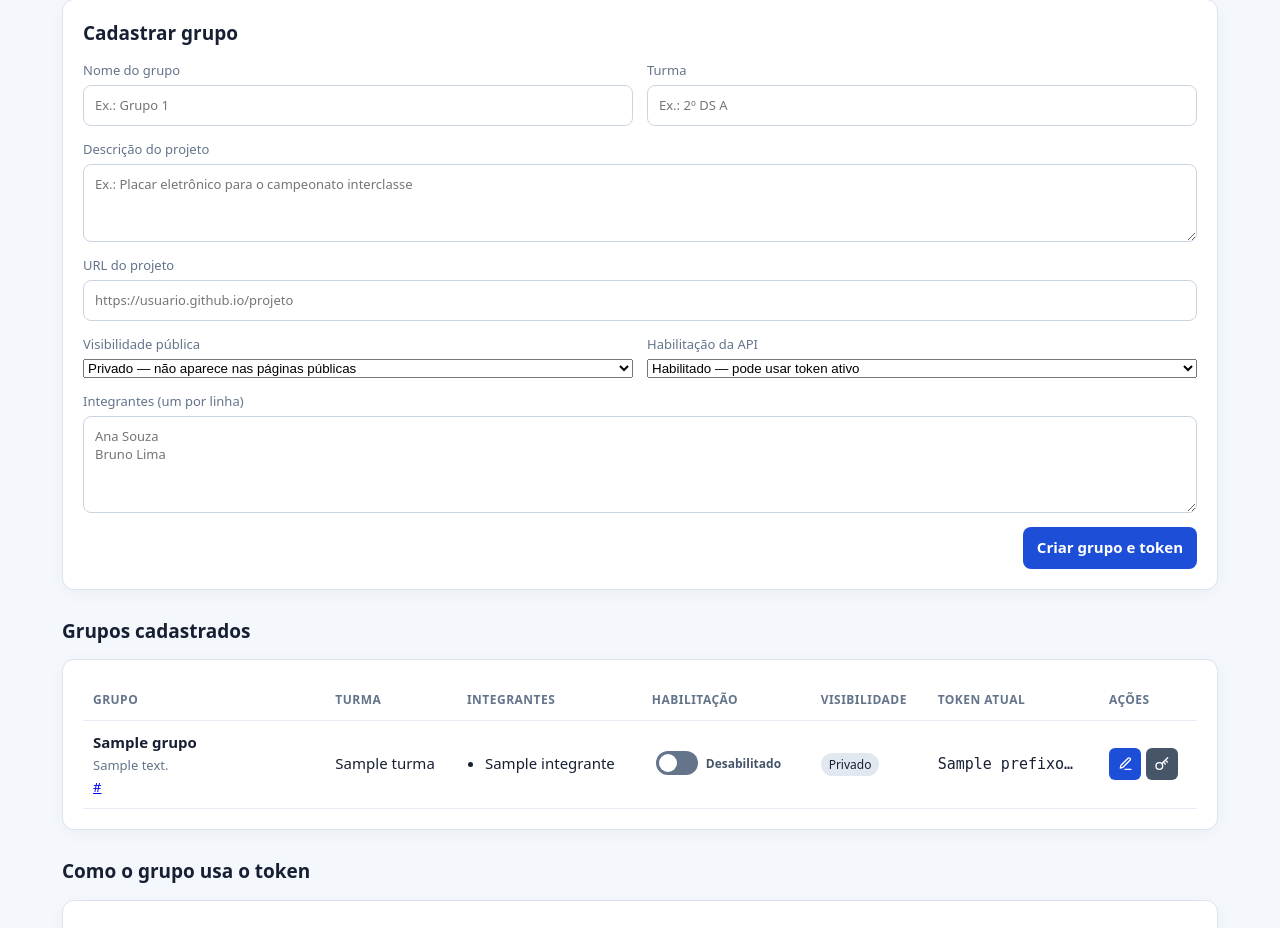
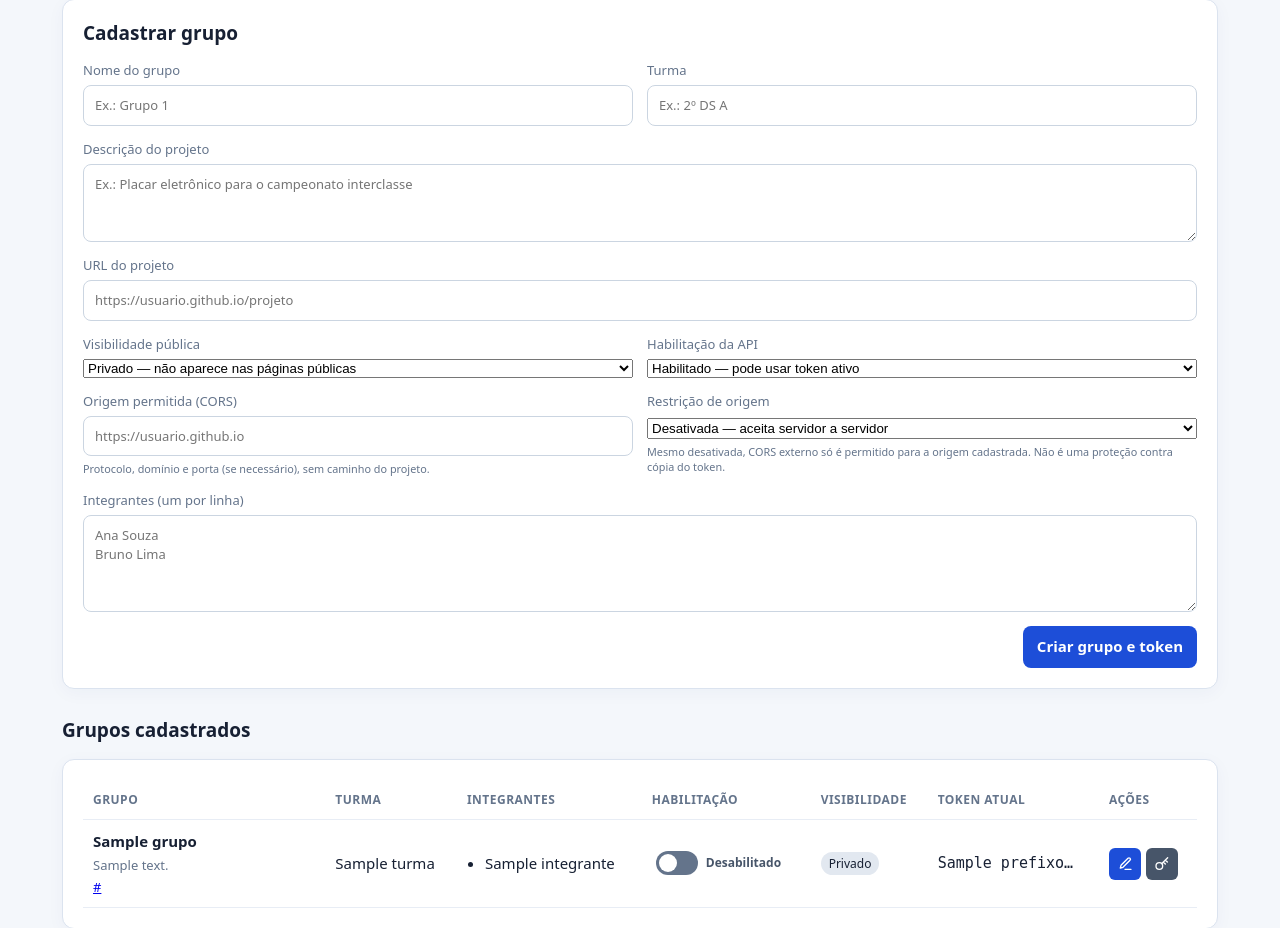
Before and after one commit to rvarjao/placar-eletronico-api, a Flask app: template exemplos/api-completa/templates/admin/grupos.html in a window 1280 px wide. Shown: the part 292-1220 px from the top of the page. Run offline with Flask 3, Linux system fonts and the light colour scheme; the template is opened without the code that fills it: most values are stand-ins (such as "Sample title", 1, 10 or a date in 2020).

Commit message:
Integra configuração de origem à autenticação e administração

```diff
--- a/exemplos/api-completa/templates/admin/_campos_grupo.html
+++ b/exemplos/api-completa/templates/admin/_campos_grupo.html
@@ -23,6 +23,17 @@
     <option value="0" {{ 'selected' if grupo and not grupo.ativo else '' }}>Desabilitado — bloqueia a autenticação do grupo</option>
   </select>
 </label>
+<label>Origem permitida (CORS)
+  <input name="origem_permitida" value="{{ (grupo.origem_permitida or '') if grupo else '' }}" placeholder="https://usuario.github.io">
+  <small>Protocolo, domínio e porta (se necessário), sem caminho do projeto.</small>
+</label>
+<label>Restrição de origem
+  <select name="restringir_origem">
+    <option value="0" {{ 'selected' if not grupo or not grupo.restringir_origem else '' }}>Desativada — aceita servidor a servidor</option>
+    <option value="1" {{ 'selected' if grupo and grupo.restringir_origem else '' }}>Ativada — exige a origem cadastrada</option>
+  </select>
+  <small>Mesmo desativada, CORS externo só é permitido para a origem cadastrada. Não é uma proteção contra cópia do token.</small>
+</label>
 {% if not grupo %}
 <label class="largo">Integrantes (um por linha)
   <textarea name="integrantes" rows="4" placeholder="Ana Souza&#10;Bruno Lima"></textarea>
```
